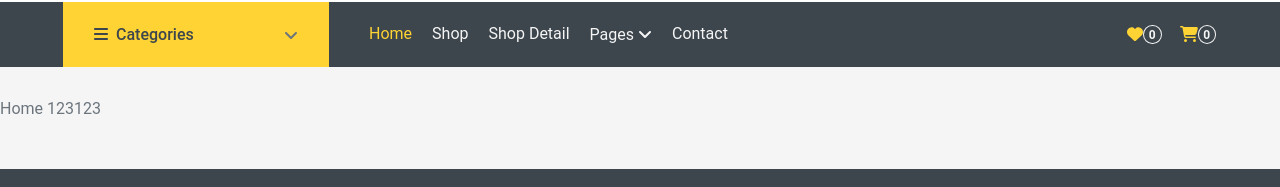
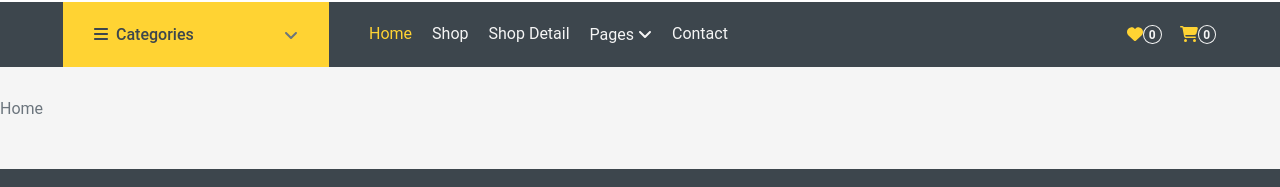
Before and after one commit to VuVietHoangdakmil/react_ui_MUNTIshop, a React (Create React App) app: page / in a window 1280 px wide. Shown: the part 117-304 px from the top of the page. Built offline with nearby package versions, Linux system fonts and the light colour scheme.

Commit message:
doi tiep

```diff
--- a/src/Pages/Home/index.js
+++ b/src/Pages/Home/index.js
@@ -1,6 +1,6 @@
 function Home() {
     return (<div>
-        Home 123123
+        Home
     </div>);
 }
 
```
